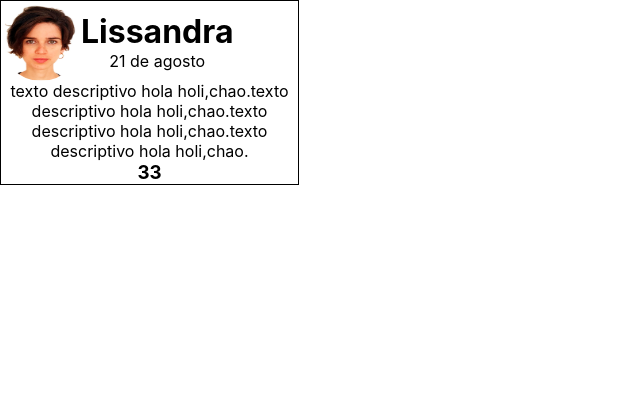
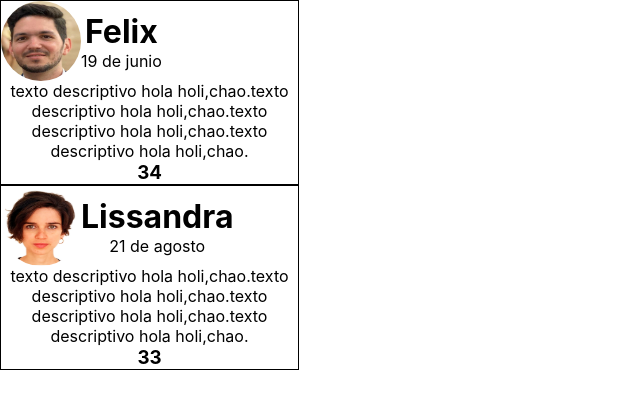
Before and after one commit to lissms/react-exercises-adalab-m-3, a React (Create React App) app in the folder 01/: page / in a window 1280 px wide. Shown: the top 408 px of the page, without its empty margins (0-640 px from the left). Built offline with nearby package versions, Linux system fonts and the light colour scheme.

Commit message:
add another card

```diff
--- a/01/src/components/App.js
+++ b/01/src/components/App.js
@@ -1,17 +1,10 @@
 import "./App.css";
-import MediaCard from "./cardmedia";
-import lissa from "../components/images/lissa.png";
+import MediaList from "./MediaList";
 
 function App() {
   return (
     <div className="App">
-      <MediaCard
-        img={lissa}
-        name="Lissandra"
-        date="21 de agosto"
-        likes="33"
-        text="texto descriptivo hola holi,chao.texto descriptivo hola holi,chao.texto descriptivo hola holi,chao.texto descriptivo hola holi,chao."
-      />
+      <MediaList />
     </div>
   );
 }
--- /dev/null
+++ b/01/src/components/MediaList.jsx
@@ -0,0 +1,33 @@
+import "./App.css";
+import MediaCard from "./cardmedia";
+import lissa from "../components/images/lissa.png";
+import felix from "../components/images/felix.png";
+
+function MediaList() {
+  return (
+    <div className="App">
+      <ul>
+        <li>
+          <MediaCard
+            img={felix}
+            name="Felix"
+            date="19 de junio"
+            likes="34"
+            text="texto descriptivo hola holi,chao.texto descriptivo hola holi,chao.texto descriptivo hola holi,chao.texto descriptivo hola holi,chao."
+          />
+        </li>
+        <li>
+          <MediaCard
+            img={lissa}
+            name="Lissandra"
+            date="21 de agosto"
+            likes="33"
+            text="texto descriptivo hola holi,chao.texto descriptivo hola holi,chao.texto descriptivo hola holi,chao.texto descriptivo hola holi,chao."
+          />
+        </li>
+      </ul>
+    </div>
+  );
+}
+
+export default MediaList;
--- a/01/src/components/cardmedia.jsx
+++ b/01/src/components/cardmedia.jsx
@@ -15,9 +15,6 @@ class MediaCard extends Component {
         <div className="description">
           <p className="test">{this.props.text}</p>
           <h3>{this.props.likes}</h3>
-          <span>
-            <i class="fas fa-heart"></i>
-          </span>
         </div>
       </div>
     );
```
Also changed, not shown: 01/src/components/images/felix.png (added).
